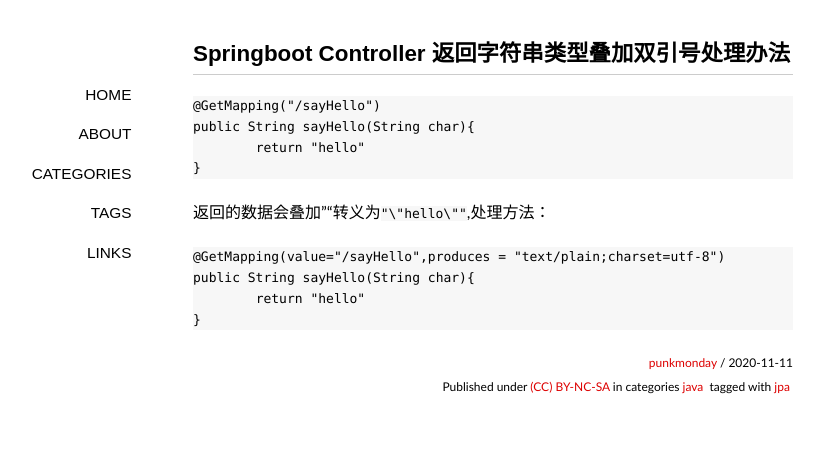
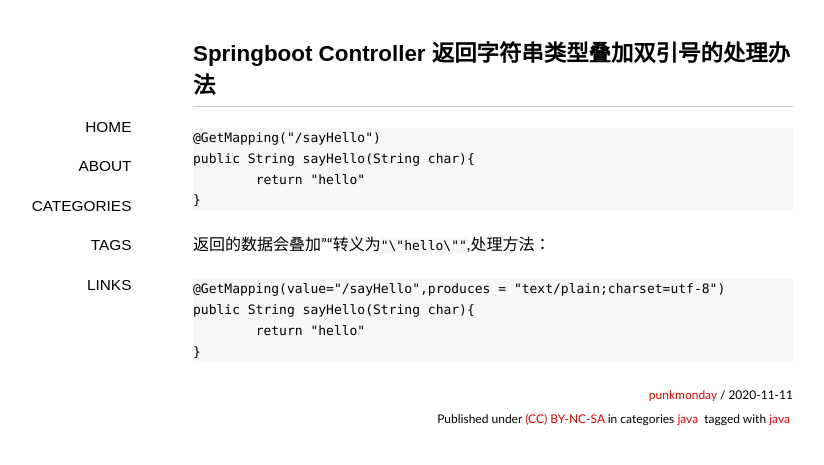
Before and after one commit to punkmonday/punkmonday.github.io, a Jekyll site: the page built from _posts/2020-11-11-response-string.md, in a window 1280 px wide. Shown: the top 465 px of the page, without its empty margins (147-971 px from the left). Built offline with Jekyll 4.4.1, drawn with Linux system fonts in a browser that asks for light colours; some web fonts are replaced; comment, search, counter and statistics services are not loaded.

Commit message:
Update 2020-11-11-response-string.md

````diff
--- a/_posts/2020-11-11-response-string.md
+++ b/_posts/2020-11-11-response-string.md
@@ -3,10 +3,10 @@
 author: punkmonday
 layout: post
 tags:
-  - jpa
+  - java
 categories:
   - java
-title: Springboot Controller 返回字符串类型叠加双引号处理办法
+title: Springboot Controller 返回字符串类型叠加双引号的处理办法
 ---
 ```
 @GetMapping("/sayHello")
````
